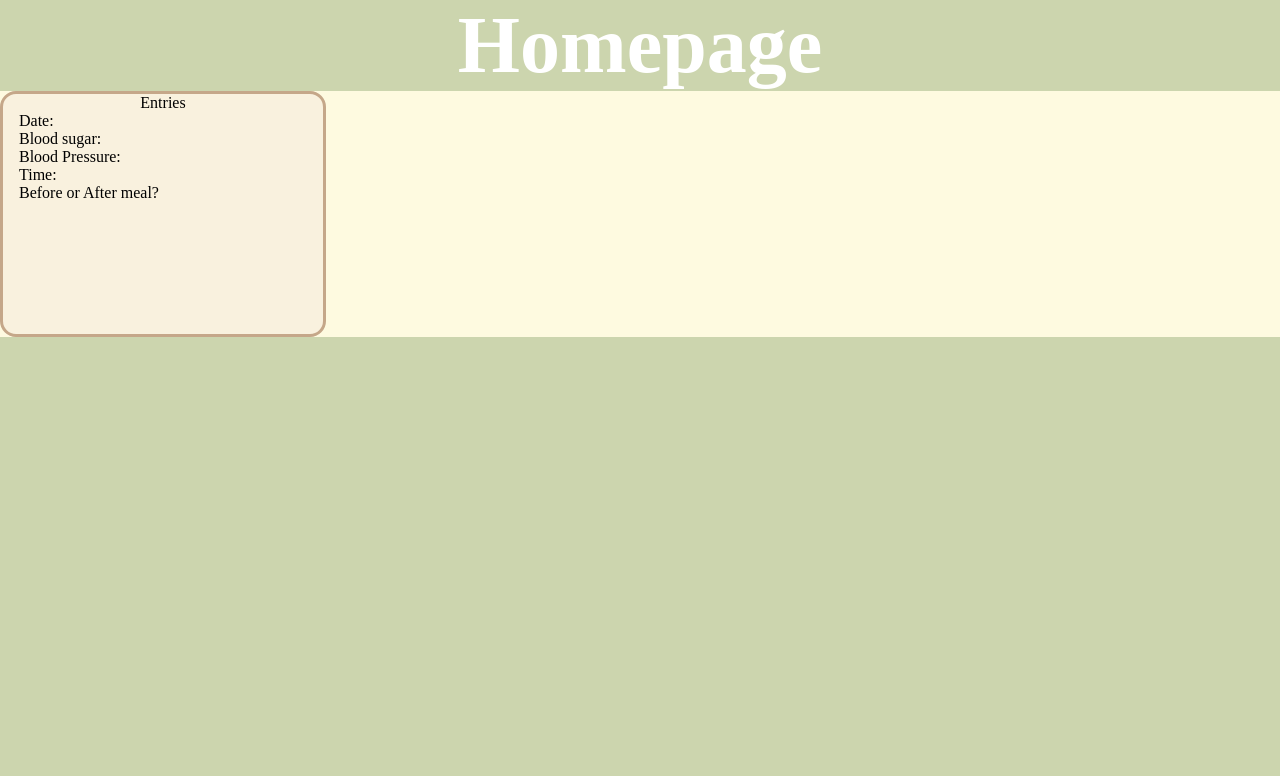
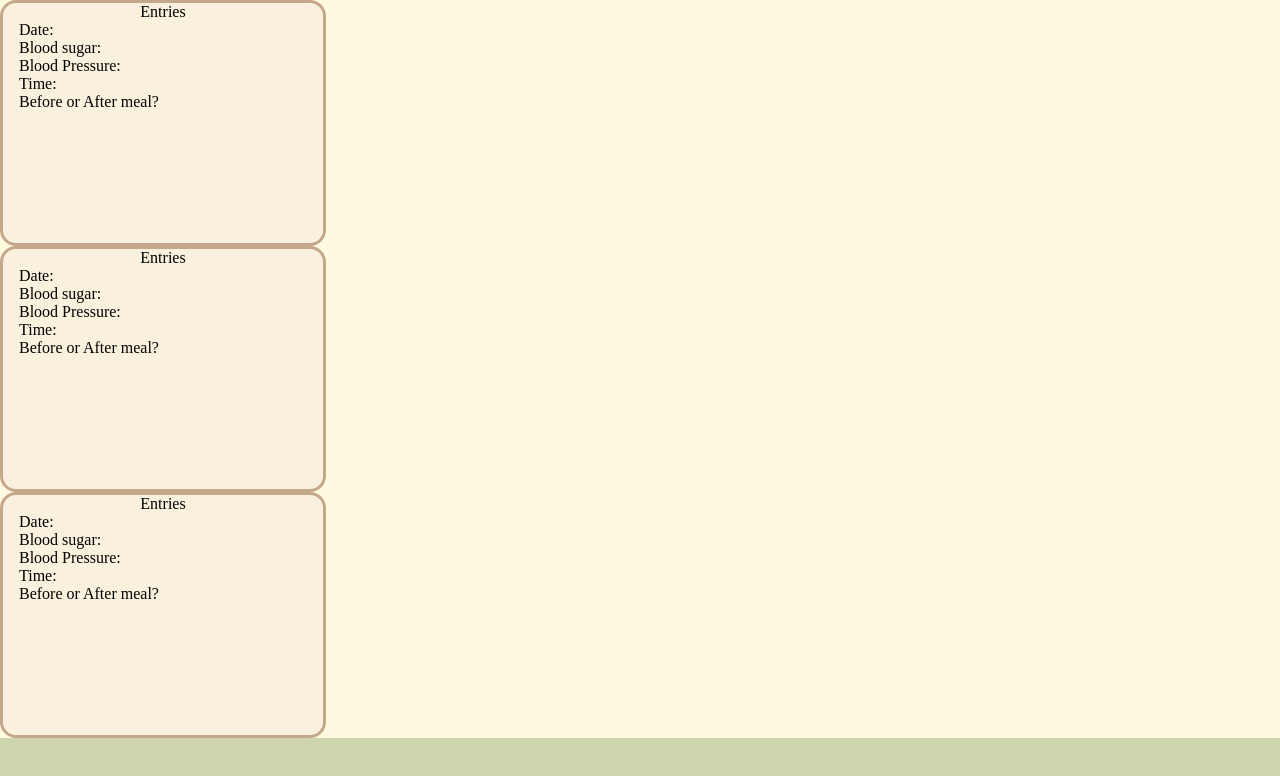
Before and after one commit to axolotl-vekt/vektor, a React app: page /homepage in a window 1280 px wide. Shown: the top 776 px of the page. Built offline with nearby package versions, Linux system fonts and the light colour scheme.

Commit message:
added infocards

```diff
--- a/client/components/Homepage.jsx
+++ b/client/components/Homepage.jsx
@@ -1,20 +1,18 @@
 import React from 'react';
+import InfoCard from './InfoCard';
 
 function Homepage() {
-  return(
-  <div>
-    <h1 className="hp-header">Homepage</h1>
-    <div className="entries-container">Entries
-      <div className="entries">
-        <p>Date:</p>
-        <p>Blood sugar:</p>
-        <p>Blood Pressure:</p>
-        <p>Time:</p>
-        <p>Before or After meal?</p>
-      </div>
+
+  const cards = []
+  for (let i = 0; i<3; i++){
+    cards.push(<InfoCard />)
+  }
+
+  return (
+    <div>
+      {cards}
     </div>
-  </div>
-  )
+  );
 }
 
 export default Homepage;
--- /dev/null
+++ b/client/components/InfoCard.jsx
@@ -0,0 +1,18 @@
+import React from 'react';
+
+function InfoCard() {
+  return (
+    <div className='entries-container'>
+      Entries
+      <div className='entries'>
+        <p>Date:</p>
+        <p>Blood sugar:</p>
+        <p>Blood Pressure:</p>
+        <p>Time:</p>
+        <p>Before or After meal?</p>
+      </div>
+    </div>
+  );
+}
+
+export default InfoCard;
```
